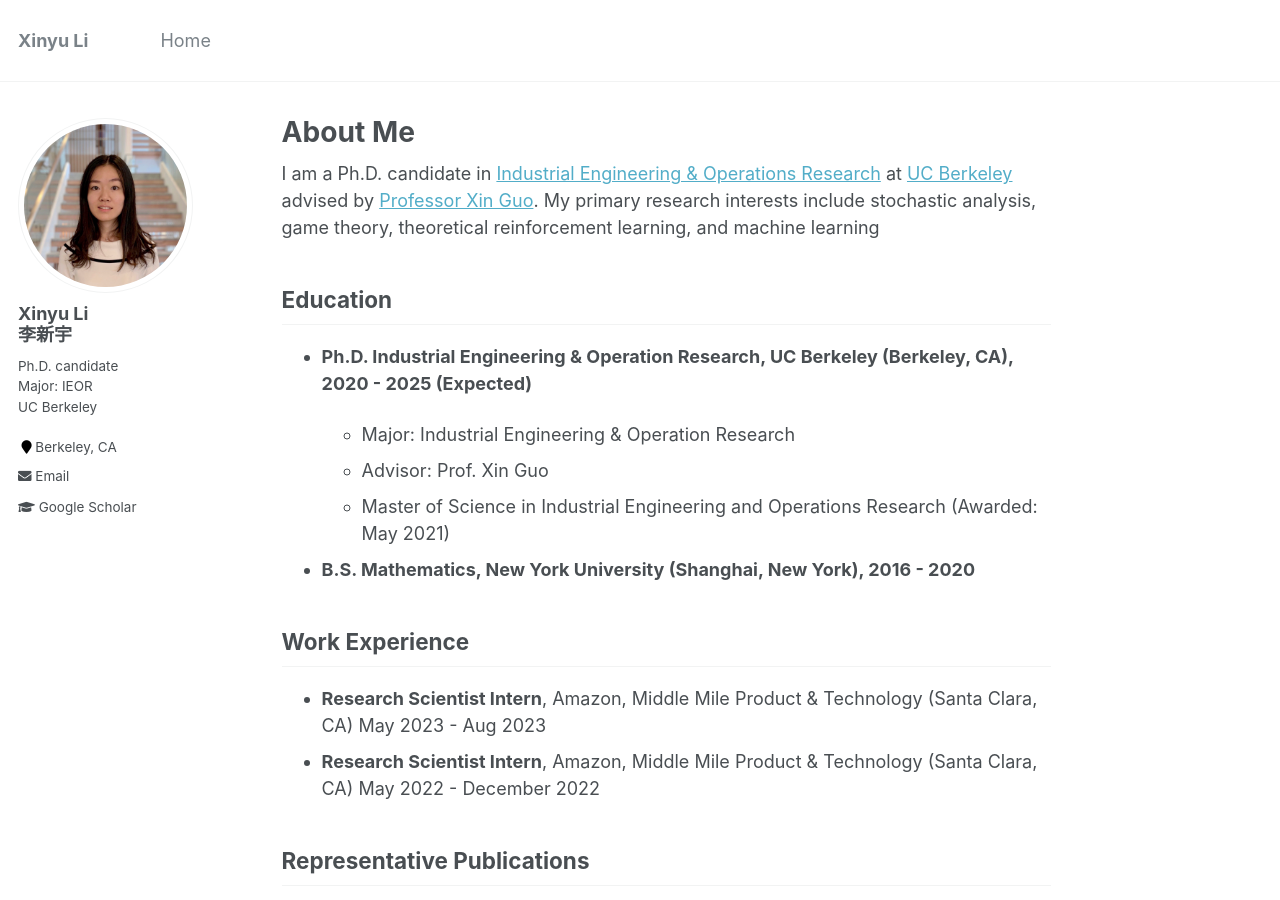
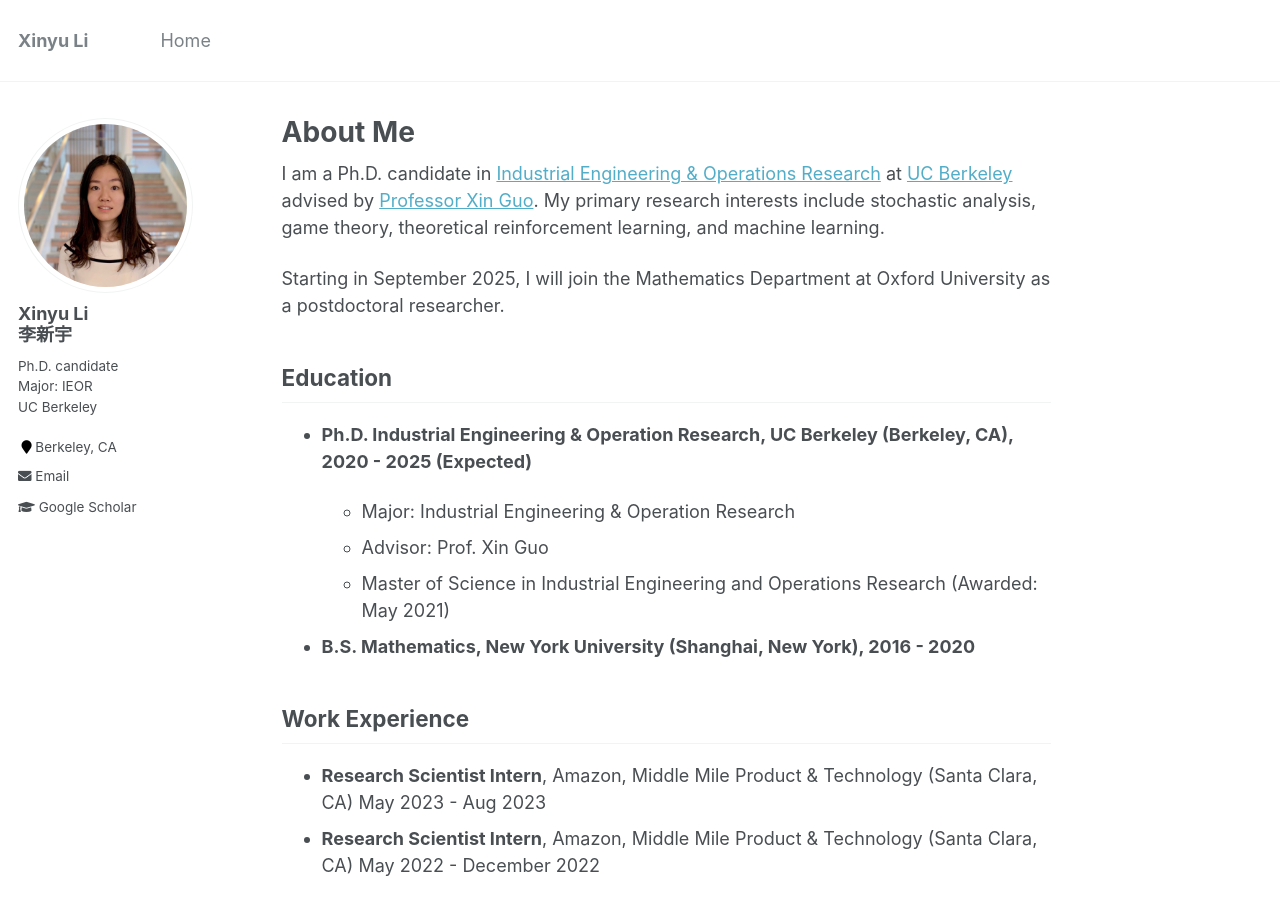
Before and after one commit to xinyu-li-2020/xinyu-li-2020.github.io, a Jekyll site: the page built from _pages/about.md, in a window 1280 px wide and 900 px high. Built offline with Jekyll 4.4.1, drawn with Linux system fonts in a browser that asks for light colours; some of the changed text lies outside the part shown.

Commit message:
website update

```diff
--- a/_pages/about.md
+++ b/_pages/about.md
@@ -2,14 +2,19 @@
 permalink: /
 title: "About Me"
 excerpt: "About me"
-description: "I am Xinyu Li, a Ph.D. candidate in Industrial Engineering & Operations Research at UC Berkeley. My primary research interests include stochastic control and games, theoretical reinforcement learning, and machine learning"
+description: "I am Xinyu Li, a Ph.D. candidate in Industrial Engineering & Operations Research at UC Berkeley. My primary research interests include stochastic control and games, theoretical reinforcement learning, and machine learning."
+
+
 author_profile: true
 redirect_from:
   - /about/
   - /about.html
 ---
 
-I am a Ph.D. candidate in [Industrial Engineering & Operations Research](https://ieor.berkeley.edu){:target="_blank"} at [UC Berkeley](https://www.berkeley.edu){:target="_blank"} advised by [Professor Xin Guo](https://xinguo.ieor.berkeley.edu/){:target="_blank"}. My primary research interests include stochastic analysis, game theory, theoretical reinforcement learning, and machine learning
+I am a Ph.D. candidate in [Industrial Engineering & Operations Research](https://ieor.berkeley.edu){:target="_blank"} at [UC Berkeley](https://www.berkeley.edu){:target="_blank"} advised by [Professor Xin Guo](https://xinguo.ieor.berkeley.edu/){:target="_blank"}. My primary research interests include stochastic analysis, game theory, theoretical reinforcement learning, and machine learning.
+
+Starting in September 2025, I will join the Mathematics Department at Oxford University as a postdoctoral researcher.
+
 
 ## Education
 
@@ -55,6 +60,7 @@ I am a Ph.D. candidate in [Industrial Engineering & Operations Research](https:/
 
 ## Teaching Experience
 **Graduate Student Instructor, UC Berkeley**
+- IEOR 221: Introduction to Financial Engineering, Spring 2025
 - IEOR 221: Introduction to Financial Engineering, Spring 2024
 - IEOR 222: Financial Engineering Systems I, Spring 2023
 - IEOR 242/142: Application in Data Analysis, Spring 2022, Spring 2021
```
Also changed, not shown: 1 other file.
